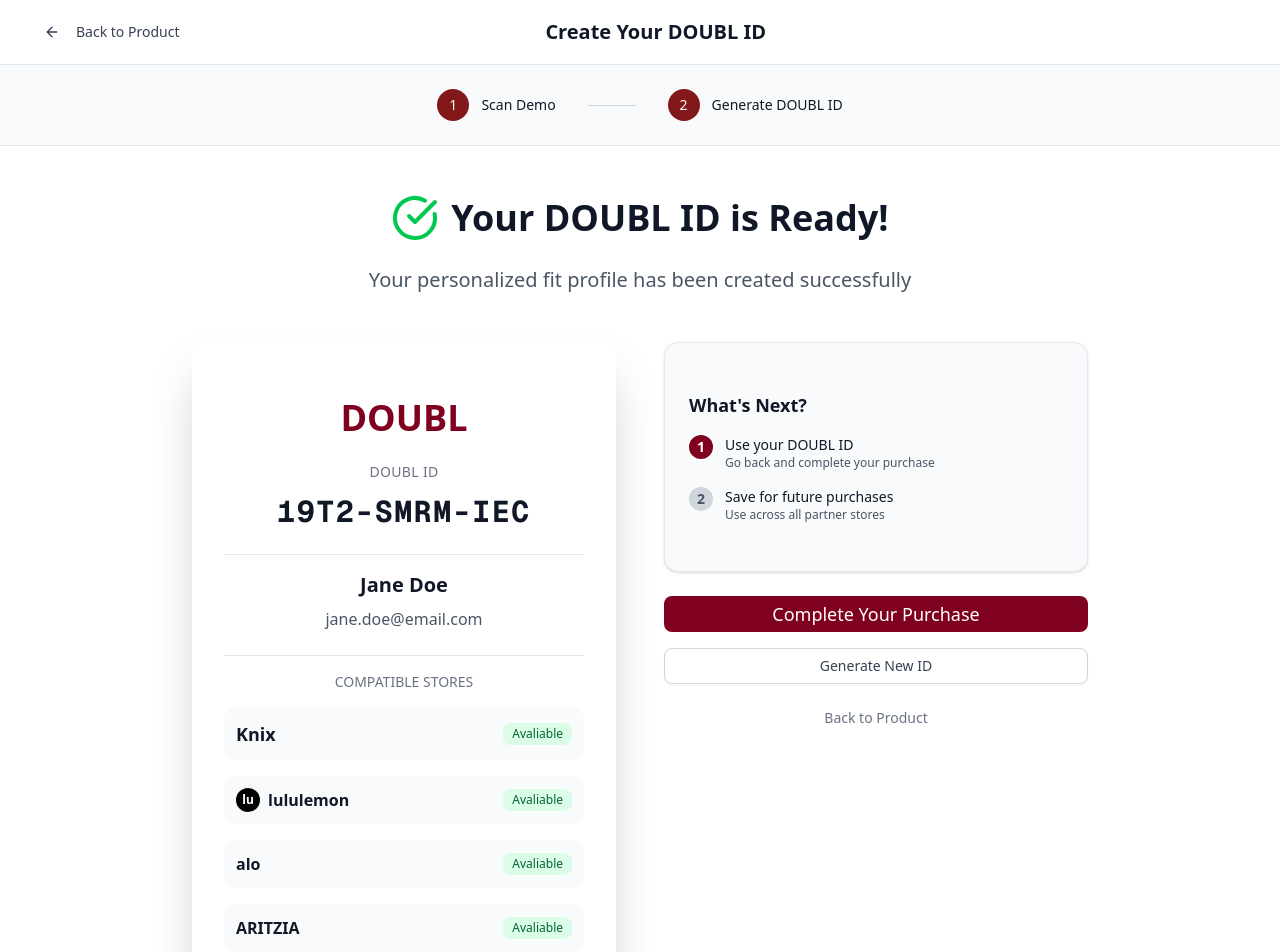
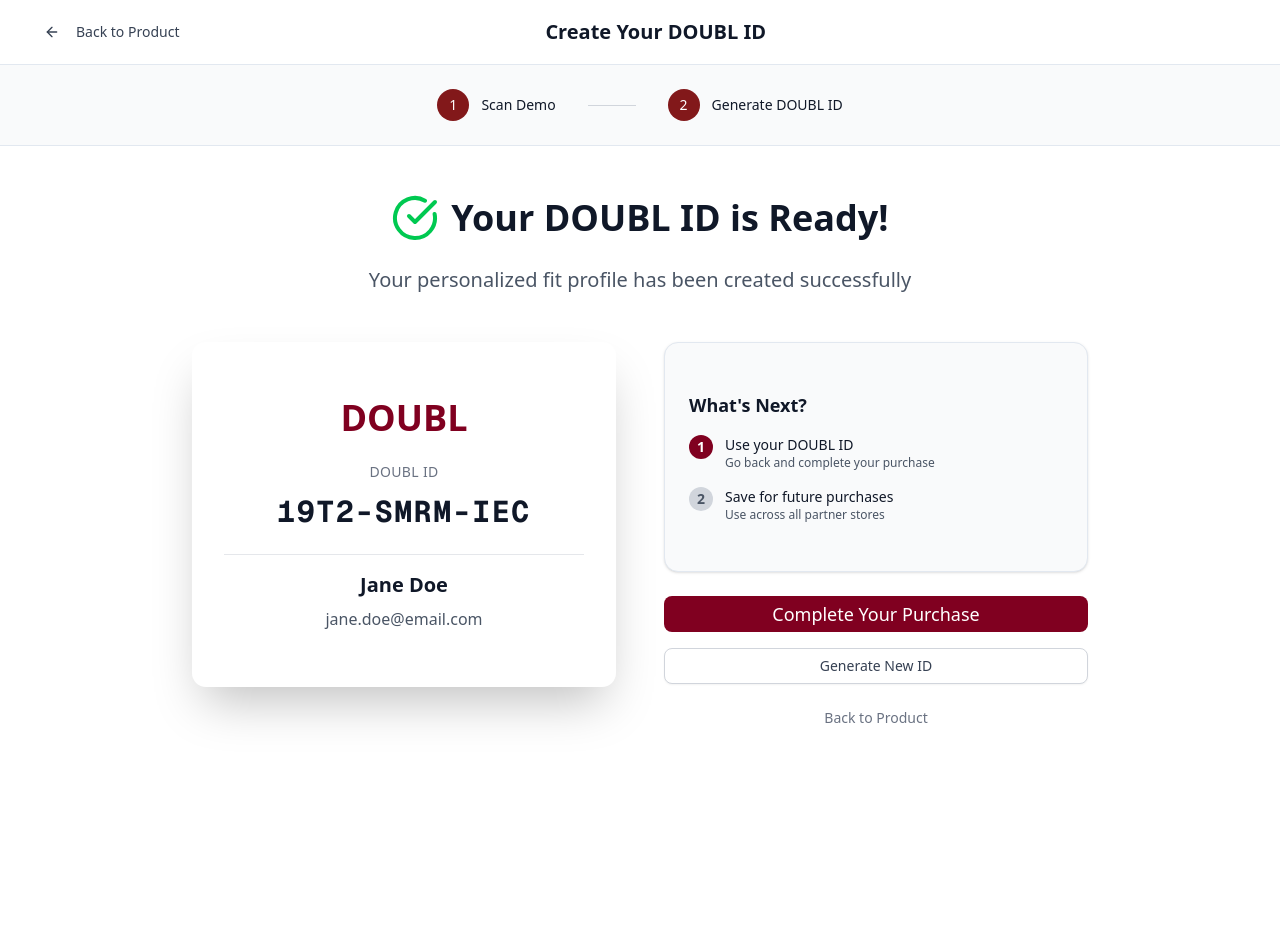
Before and after one commit to DOUBLML/demos, a Next.js app: page /generate-doubl-id in a window 1280 px wide. Shown: the top 952 px of the page. After the commit the page ends 800 px from the top, so only its background shows below. Built offline with nearby package versions, Linux system fonts and the light colour scheme.

Commit message:
Removed compatible stores

```diff
--- a/src/app/generate-doubl-id/page.tsx
+++ b/src/app/generate-doubl-id/page.tsx
@@ -388,7 +388,7 @@
                         </div>
                       </div>
 
-                      <div className="pt-4 border-t border-gray-200">
+                      {/* <div className="pt-4 border-t border-gray-200">
                         <div className="text-sm text-gray-500 mb-4">
                           COMPATIBLE STORES
                         </div>
@@ -433,7 +433,7 @@
                             </Badge>
                           </div>
                         </div>
-                      </div>
+                      </div> */}
                     </div>
                   </CardContent>
                 </Card>
```
